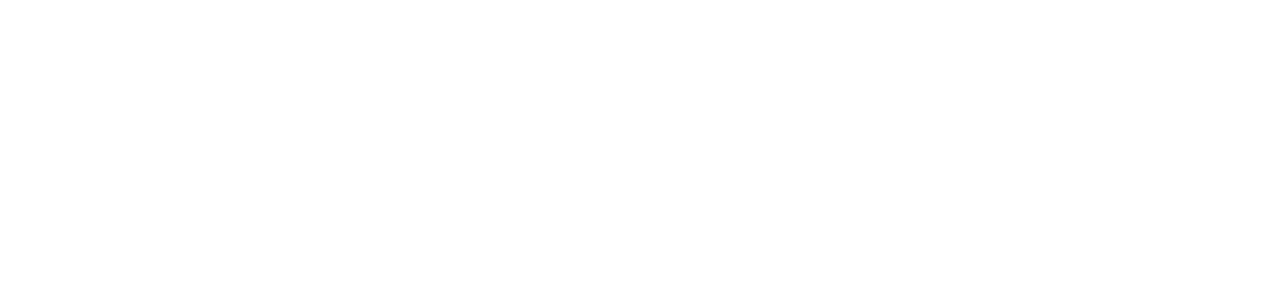
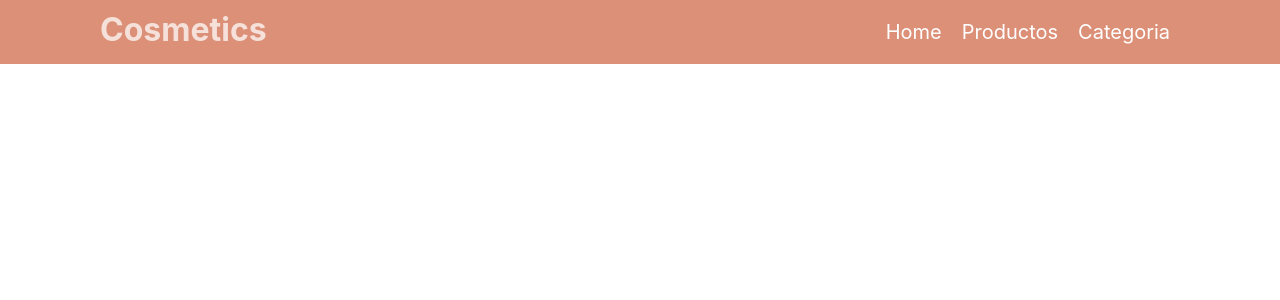
Before and after one commit to Danielaba/Cosmetics, a React (Create React App) app: page / in a window 1280 px wide. Shown: the top 300 px of the page. Built offline with nearby package versions, Linux system fonts and the light colour scheme.

Commit message:
Menu e-commerce

```diff
--- a/package.json
+++ b/package.json
@@ -6,6 +6,7 @@
     "@testing-library/jest-dom": "^5.16.2",
     "@testing-library/react": "^12.1.4",
     "@testing-library/user-event": "^13.5.0",
+    "font-awesome": "^4.7.0",
     "react": "^17.0.2",
     "react-dom": "^17.0.2",
     "react-scripts": "5.0.0",
--- a/src/App.js
+++ b/src/App.js
@@ -1,10 +1,12 @@
 import logo from './logo.svg';
 import './App.css';
+import NavBar from './components/NavBar/NavBar';
+
 
 function App() {
   return (
     <div className="App">
-
+    <NavBar/>
     </div>
   );
 }
--- /dev/null
+++ b/src/components/navbar/NavBar.jsx
@@ -0,0 +1,17 @@
+import React from 'react';
+import "./NavBar.css"
+
+function NavBar(props) {
+    return (
+        <div className='nav'>
+            <h1>Cosmetics</h1>
+            <ul className='menu'>
+                <li><a href="">Home</a></li>
+                <li><a href="">Productos</a></li>
+                <li><a href="">Categoria</a></li>
+            </ul>
+        </div>
+    );
+}
+
+export default NavBar;
--- a/src/components/navbar/navbar.css
+++ b/src/components/navbar/navbar.css
@@ -0,0 +1,37 @@
+*{
+    margin: 0;
+    padding: 0;
+}
+
+.nav{
+    padding: 10px 100px;
+    display: flex;
+    justify-content: space-between;
+    background-color: #dd9078;
+}
+
+.nav h1{
+    color: #F5E1DA;
+}
+
+.menu{
+    list-style-type: none;
+    display: flex;
+    justify-content: center;
+}
+
+.menu li{
+    padding: 10px;
+
+}
+
+.menu li a{
+    text-decoration: none;
+    color: white;
+    font-size: 20px;
+}
+
+.menu li a:hover{
+    text-shadow: 0px 0px 3px;
+    color: #F5E1DA;
+}
```
Also changed, not shown: src/components/navbar/navbar.js (deleted), 1 other file (tests, documents, lock files or other folders).
